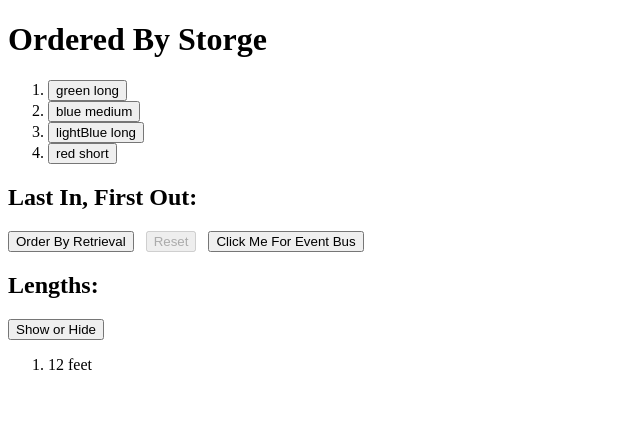
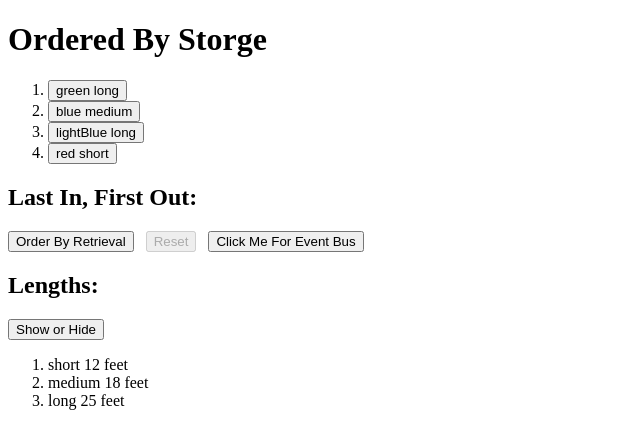
Before and after one commit to GProSoftware828/VueComponents, a Vue app: page / in a window 1280 px wide. Both pictures are taken after a click on the button "Show or Hide". Shown: the top 448 px of the page, without its empty margins (0-640 px from the left). Built offline with nearby package versions, Linux system fonts and the light colour scheme.

Commit message:
removal of transition tag so can maintain multiple elements

```diff
--- a/src/components/Length.vue
+++ b/src/components/Length.vue
@@ -2,15 +2,11 @@
   <div>
     <h2>Lengths: </h2>
     <button @click="isShown = !isShown">Show or Hide</button>
-
-      <ol>
-        <transition name="fade">
-          <li v-show="isShown" v-for="length in this.lengths">
-            {{length.measurement}}
-          </li>
-        </transition>
-      </ol>
-
+    <ol>
+      <li v-show="isShown" v-for="length in this.lengths">
+        {{length.lengthy}} {{length.measurement}}
+      </li>
+    </ol>
   </div>
 </template>
 
```
